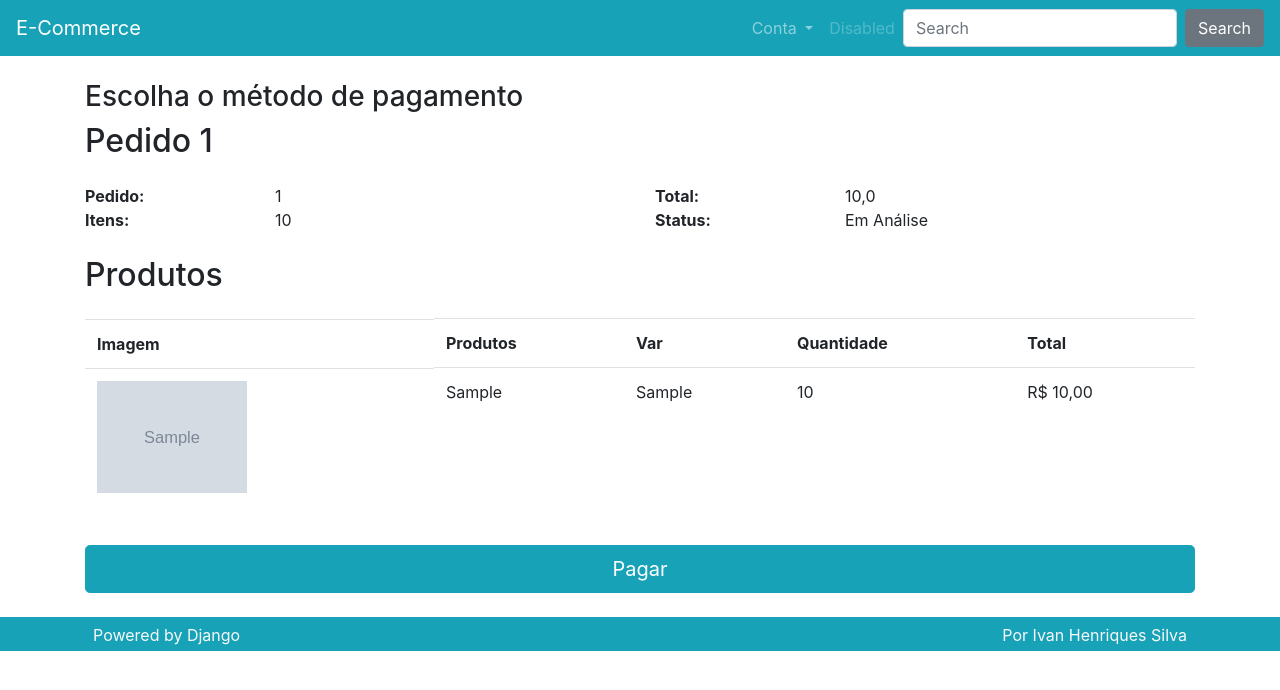
After one commit to IvanHSilva/python-django-ecommerce, a Django app: page /orders/pay/1 in a window 1280 px wide. The commit adds this page. Shown: the top 690 px of the page. Run offline with Django 4.2, Linux system fonts and the light colour scheme; a user stored in the database is signed in; tables that the repository leaves empty hold one stand-in row (values such as "Sample post"); grey boxes marked "Sample" are stand-in pictures; some libraries are stand-ins or nearby versions.

Commit message:
Orders and titles maded

```diff
--- a/orders/models.py
+++ b/orders/models.py
@@ -5,6 +5,7 @@ from django.contrib.auth.models import User
 class Order(models.Model):
     user = models.ForeignKey(
         User, verbose_name='usuário', on_delete=models.DO_NOTHING)
+    quantity = models.PositiveIntegerField(verbose_name='quantidade')
     total = models.FloatField(verbose_name='total')
     status = models.CharField(default='A', max_length=1, verbose_name='status',
                               choices=(
@@ -12,12 +13,12 @@ class Order(models.Model):
                                   ('A', 'Aprovado'),
                                   ('R', 'Reprovado'),
                                   ('P', 'Pendente'),
-                                  ('E', 'Enviado'),
+                                  ('V', 'Enviado'),
                                   ('F', 'Finalizado'),
                               ))
 
     def __str__(self) -> str:
-        return f'Pedido nº {self.pk}'
+        return f'Pedido {self.pk}'
 
     class Meta:
         verbose_name = 'Pedido'
--- a/orders/templates/orders/pay.html
+++ b/orders/templates/orders/pay.html
@@ -0,0 +1,21 @@
+{% extends 'base.html' %}
+{% block title %}Pagamento | {% endblock %}
+{% load static %}
+{% load omfilters %}
+
+{% block content %}
+<div class="row">
+    <div class="col">
+        <h3>Escolha o método de pagamento</h3>
+    </div>
+</div>
+
+{% include 'partials/_order.html' %}
+
+<div class="row mt-4">
+    <div class="col">
+        <a href="#" class="btn btn-primary btn-block btn-lg">Pagar</a>
+    </div>
+</div>
+
+{% endblock %}
--- a/orders/urls.py
+++ b/orders/urls.py
@@ -5,7 +5,9 @@ from . import views
 app_name = 'orders'
 
 urlpatterns = [
-    path('', views.PayOrder.as_view(), name='pay'),
-    path('close/', views.CloseOrder.as_view(), name='close'),
-    path('detail/', views.DetailOrder.as_view(), name='detail'),
+    path('',  views.ListOrder.as_view(), name='list'),
+    path('pay/<int:pk>', views.PayOrder.as_view(), name='pay'),
+    path('save/', views.SaveOrder.as_view(), name='save'),
+    # path('list/', views.ListOrder.as_view(), name='list'),
+    path('detail/<int:pk>', views.DetailOrder.as_view(), name='detail'),
 ]
--- a/orders/views.py
+++ b/orders/views.py
@@ -1,19 +1,117 @@
-from django.shortcuts import render
-from django.views.generic.list import ListView
+from django.shortcuts import render, redirect, reverse
+from django.views.generic import ListView, DetailView
 from django.views import View
 from django.http import HttpResponse
+from django.contrib import messages
+from products.models import ProdVariation
+from .models import Order, OrderItem
+from utils import utils
 
 
-class PayOrder(View):
-    def get(self, *args, **kwargs):
-        return HttpResponse('PayOrder')
+class DispatchLoginRequired(View):
+    def dispatch(self, request, *args, **kwargs):
+        if not self.request.user.is_authenticated:
+            return redirect('profiles:login')
+        return super().dispatch(request, *args, **kwargs)
+
+    def get_queryset(self, *args, **kwargs):
+        qs = super().get_queryset(*args, **kwargs)
+        qs = qs.filter(user=self.request.user)
+        return qs
 
 
-class CloseOrder(View):
-    def get(self, *args, **kwargs):
-        return HttpResponse('CloseOrder')
+class PayOrder(DispatchLoginRequired, DetailView):
+    template_name = 'orders/pay.html'
+    model = Order
+    pk_url_kwarg = 'pk'
+    context_object_name = 'order'
 
 
-class DetailOrder(View):
+class SaveOrder(View):
+    template_name = 'orders/save.html'
+
     def get(self, *args, **kwargs):
-        return HttpResponse('DetailOrder')
+        if not self.request.user.is_authenticated:
+            messages.error(self.request, 'Faça o  login')
+            return redirect('profiles:create')
+
+        if not self.request.session.get('cart'):
+            messages.error(self.request, 'Carrinho vazio')
+            return redirect('products:list')
+
+        cart = self.request.session.get('cart')
+        cartvarids = [v for v in cart]
+        # print(cart)
+        variations = list(ProdVariation.objects.select_related(
+            'product').filter(id__in=cartvarids))
+        # print('Variações: ', variations)
+
+        for var in variations:
+            vid = str(var.id)
+            stock = var.stock
+            cartquant = cart[vid]['quant']
+            pricequant = cart[vid]['price']
+            promoquant = cart[vid]['promo']
+            # print(var.product, stock, cartquant)
+
+            msgstockerror = ''
+            if stock < cartquant:
+                cart[vid]['quant'] = stock
+                cart[vid]['price'] = stock * pricequant
+                cart[vid]['promoprice'] = stock * promoquant
+
+                msgstockerror = 'Algumas quantidades de itens do seu carrinho foram alteradas devido a diferenças no estoque'
+
+                if msgstockerror:
+                    messages.warning(self.request, msgstockerror)
+
+                self.request.session.save()
+                return redirect('products:cart')
+
+        quantity = utils.quanttotalcart(cart)
+        total = utils.totalcart(cart)
+
+        order = Order(
+            user=self.request.user,
+            quantity=quantity,
+            total=total,
+            status='C',
+        )
+        order.save()
+
+        OrderItem.objects.bulk_create([
+            OrderItem(
+                order=order,
+                product=v['prodname'],
+                productid=v['prodid'],
+                variation=v['varname'],
+                variationid=v['varid'],
+                price=v['price'],
+                promoprice=v['promo'],
+                quantity=v['quant'],
+                image=v['image'],
+            ) for v in cart.values()
+        ])
+
+        context = {}
+
+        del self.request.session['cart']
+        # return render(self.request, self.template_name, context)
+        # return redirect('orders:list')
+        return redirect(reverse('orders:pay', kwargs={'pk': order.pk}))
+        # return HttpResponse('PayOrder')
+
+
+class ListOrder(DispatchLoginRequired, ListView):
+    model = Order
+    context_object_name = 'orders'
+    template_name = 'orders/list.html'
+    paginate_by = 10
+    ordering = ['-id']
+
+
+class DetailOrder(DispatchLoginRequired, DetailView):
+    model = Order
+    context_object_name = 'order'
+    template_name = 'orders/detail.html'
+    pk_url_kwarg = 'pk'
--- a/products/templates/products/cart.html
+++ b/products/templates/products/cart.html
@@ -1,5 +1,7 @@
 {% extends 'base.html' %}
 {% load omfilters %}
+
+{% block title %}Carrinho | {% endblock %}
 
 {% block content %}
 
--- a/products/templates/products/detail.html
+++ b/products/templates/products/detail.html
@@ -2,6 +2,9 @@
 {% extends 'base.html' %}
 {% load omfilters %}
 {% load static %}
+
+{% block title %}{{product.name}} | {% endblock %}
+
 <html lang="pt-BR">
 
 <head>
--- a/products/templates/products/finalize.html
+++ b/products/templates/products/finalize.html
@@ -1,5 +1,7 @@
 {% extends 'base.html' %}
 {% load omfilters%}
+
+{% block title %} Resumo da Compa | {% endblock %}
 
 {% block content %}
 
@@ -62,7 +64,7 @@
 
 <div class="row">
     <div class="col">
-        <a class="btn btn-block btn-primary btn-lg" href="{% url 'orders:pay' %}">
+        <a class="btn btn-block btn-primary btn-lg" href="{% url 'orders:save' %}">
             Pagamento da compra
         </a>
     </div>
--- a/products/templates/products/list.html
+++ b/products/templates/products/list.html
@@ -1,6 +1,9 @@
 <!DOCTYPE html>
 {% extends 'base.html' %}
 {% load omfilters %}
+
+{% block title %}Produtos | {% endblock %}
+
 <html lang="pt-BR">
 
 <head>
--- a/profiles/templates/profiles/create.html
+++ b/profiles/templates/profiles/create.html
@@ -1,6 +1,6 @@
 {% extends 'base.html' %}
 {% load crispy_forms_tags %}
-
+{% block title %}Criar Perfil | {% endblock %}
 {% block content %}
 
 <div class="row">
--- a/profiles/templates/profiles/update.html
+++ b/profiles/templates/profiles/update.html
@@ -1,5 +1,5 @@
 {% extends 'profiles/create.html' %}
-
+{% block title %}Atualizar Perfil | {% endblock %}
 {% block create %}
 <h1>Atualizar Cadastro</h1>
 {% endblock %}
--- a/templates/base.html
+++ b/templates/base.html
@@ -3,7 +3,7 @@
 
 <head>
     {% include 'partials/_head.html' %}
-    <title>{% block title %}{% endblock %}</title>
+    <title>{% block title %}{% endblock %}E-Commerce</title>
 </head>
 
 <body>
--- a/templates/partials/_nav.html
+++ b/templates/partials/_nav.html
@@ -22,7 +22,8 @@
                     Conta
                 </a>
                 <div class="dropdown-menu" aria-labelledby="navbarDropdown">
-                    <a class="dropdown-item" href="{% url 'profiles:create' %}">Atualizar</a>
+                    <a class="dropdown-item" href="{% url 'orders:list' %}">Meus pedidos</a>
+                    <a class="dropdown-item" href="{% url 'profiles:create' %}">Atualizar dados</a>
                     <a class="dropdown-item" href="{% url 'profiles:logout' %}">Sair</a>
                 </div>
             </li>
--- /dev/null
+++ b/templates/partials/_order.html
@@ -0,0 +1,55 @@
+{% load static %}
+{% load omfilters %}
+
+<div class="row">
+    <div class="col">
+        <h2>{{order}}</h2>
+        <div class="row mt-4">
+            <div class="col-lg-2 font-weight-bold">Pedido:</div>
+            <div class="col-lg-4">{{order.id}}</div>
+            <div class="col-lg-2 font-weight-bold">Total:</div>
+            <div class="col-lg-4">{{order.total}}</div>
+
+            <div class="col-lg-2 font-weight-bold">Itens:</div>
+            <div class="col-lg-4">{{order.quantity}}</div>
+            <div class="col-lg-2 font-weight-bold">Status:</div>
+            <div class="col-lg-4">{{order.get_status_display}}</div>
+        </div>
+
+        <div class="row mt-4">
+            <div class="col">
+                <h2>Produtos</h2>
+            </div>
+        </div>
+
+        <div class="table-responsive mt-3">
+            <table class="table">
+                <tr>
+                    <th class="d-none d-lg-block">Imagem</th>
+                    <th>Produtos</th>
+                    <th>Var</th>
+                    <th>Quantidade</th>
+                    <th>Total</th>
+                </tr>
+
+                {% for line in order.orderitem_set.all %}
+                <tr>
+                    <td class="d-none d-lg-block">
+                        <img class="cart-img" src="{% get_media_prefix %}{{line.image}}">
+                    </td>
+                    <td>{{line.product}}</td>
+                    <td>{{line.variation}}</td>
+                    <td>{{line.quantity}}</td>
+                    <td>
+                        {% if line.price %}
+                        {{line.price|formatprice}}
+                        {% else %}
+                        {{line.promo|formatprice}}
+                        {% endif %}
+                    </td>
+                </tr>
+                {% endfor %}
+            </table>
+        </div>
+    </div>
+</div>
```
Also changed, not shown: orders/templates/orders/detail.html (+10 -0 lines), orders/templates/orders/list.html (added, +40 -0 lines), store/settings.py (+5 -5 lines), templates/partials/_pagination.html (+6 -2 lines), orders/migrations/0002_order_quantity.py (added), orders/templates/orders/close.html (deleted).
